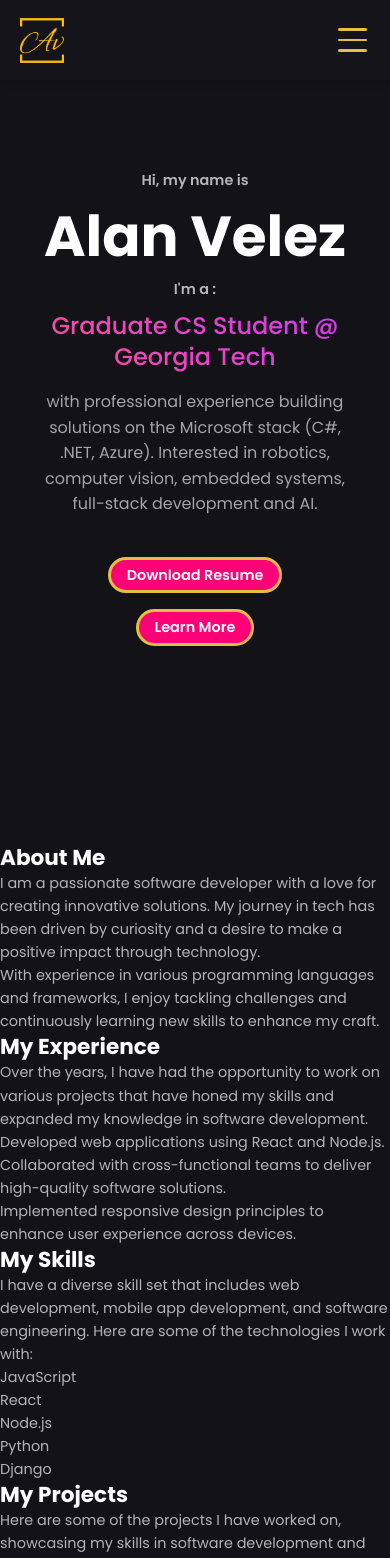
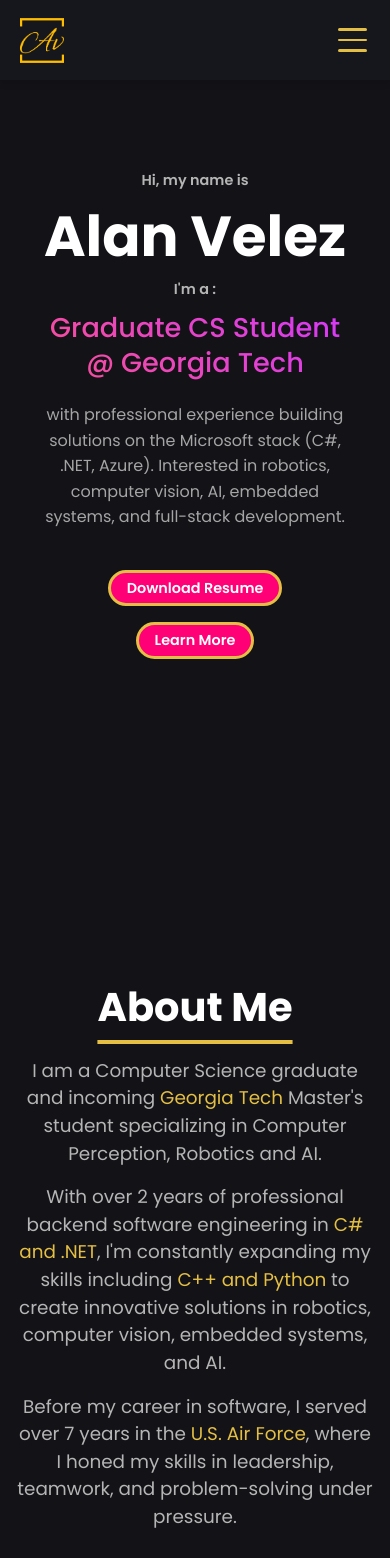
Before and after one commit to AV-3/Website-Portfolio, a React (Create React App) app: page / in a window 390 px wide. Shown: the top 1558 px of the page. Built offline with nearby package versions, Linux system fonts and the light colour scheme.

Commit message:
about page mobile dev complete: added about_description, gold highlights, corrected container height for mobile

```diff
--- a/src/components/about/about.css
+++ b/src/components/about/about.css
@@ -0,0 +1,47 @@
+@import url('../../index.css');
+
+.about {
+    min-height: 100vh;
+    display: flex;
+    padding: 20vh 1rem 0 1rem;
+}
+
+.about__container {
+    text-align: center;
+    max-width: 800px;
+}
+
+.about__title {
+    font-size: 2.5rem;
+    margin-bottom: 1.5rem;
+    color: var(--title-color);
+    text-decoration-line: underline;
+    text-decoration-color: var(--primary-color);
+    text-underline-offset: 19px;
+    margin-top: -2rem;
+}
+
+.about__subtitle {
+    font-size: 1.5rem;
+    font-weight: var(--font-medium);
+    margin-bottom: 1rem;
+    color: var(--primary-color);
+}
+
+.about__description {
+    font-size: 1.15rem;
+    line-height: 1.5;
+    color: var(--text-color);
+    margin-bottom: 1rem;
+}
+
+.highlight-gold {
+    color: var(--primary-color);
+}
+
+.highlight-green {
+    color: var(--secondary-color);
+}
+@media (min-width: 768px) {
+
+}
--- a/src/components/about/about.jsx
+++ b/src/components/about/about.jsx
@@ -7,10 +7,15 @@ const About = () => {
       <div className="about__container">
         <h2 className="about__title">About Me</h2>
         <p className="about__description">
-          I am a passionate software developer with a love for creating innovative solutions. My journey in tech has been driven by curiosity and a desire to make a positive impact through technology.
+          I am a Computer Science graduate and incoming <span className="highlight-gold">Georgia Tech</span> Master's student specializing in Computer Perception, Robotics and AI.
         </p>
         <p className="about__description">
-          With experience in various programming languages and frameworks, I enjoy tackling challenges and continuously learning new skills to enhance my craft.
+          With over 2 years of professional backend software engineering in <span className="highlight-gold">C# and .NET</span>, I'm constantly expanding my skills
+          including <span className="highlight-gold">C++ and Python</span> to create innovative solutions in robotics, computer vision, embedded systems, and AI.
+        </p>
+        <p className="about__description">
+          Before my career in software, I served over 7 years in the <span className="highlight-gold">U.S. Air Force</span>,
+          where I honed my skills in leadership, teamwork, and problem-solving under pressure.
         </p>
       </div>
     </section>
--- a/src/components/hero/hero.css
+++ b/src/components/hero/hero.css
@@ -26,26 +26,18 @@
 }
 
 .hero__subtitle {
-  font-size: 1.5rem;
+  font-size: 1.7rem;
   font-weight: var(--font-medium);
   margin-bottom: 1rem;
-  color: var(--link-hover-color);
+  color: var(--primary-color);
 }
 
-/* 1. A base class for any text that will have a gradient */
 .text-gradient {
-  /* The magic starts here: Make the background the gradient */
   background-clip: text;
-  -webkit-background-clip: text; /* For Safari and other WebKit browsers */
-
-  /* Make the actual text color transparent to show the background gradient */
+  -webkit-background-clip: text;
   color: transparent;
-
-  /* Fallback color for browsers that don't support background-clip */
-  --color: var(--link-hover-color);
 }
 
-/* 2. A specific class for each of your subtitles */
 .engineer-text {
   background-image: linear-gradient(45deg, #43e97b, #38f9d7);
 }
@@ -58,11 +50,8 @@
   background-image: linear-gradient(45deg, #50d1f8, #6d7dd8);
 }
 
-/* Container to hold the rotating subtitle */
 .hero__subtitle-container {
-  /* Give it a fixed height to prevent content jiggle during animation.
-     Adjust this height based on the font size of your subtitle. */
-  min-height: 5rem;
+  min-height: 5.5rem;
   display: flex;
   justify-content: center;
   align-items: center;
@@ -73,6 +62,7 @@
   margin-bottom: 2.5rem;
   color: var(--text-color);
   opacity: 0.9;
+  margin-top: 0.3rem;
 }
 
 .hero__buttons {
@@ -88,29 +78,27 @@
   border-radius: 50px;
   font-weight: var(--font-semibold);
   color: var(--bg-color);
-  background-color: var(--link-hover-color);
+  background-color: var(--primary-color);
   text-align: center;
   transition: all 0.3s ease-in-out;
-  border-color: var(--link-hover-color);
+  border-color: var(--primary-color);
   border-style: solid;
 }
 
 .btn-outline {
   background-color: transparent;
-  border-color: var(--link-hover-color);
-  color: var(--link-hover-color);
+  border-color: var(--primary-color);
+  color: var(--primary-color);
 }
 
-/* Hover effect for the filled button */
 .btn:hover {
-  transform: translateY(-3px); /* Add a subtle lift effect */
+  transform: translateY(-3px);
   box-shadow: 0 4px 12px rgba(0, 0, 0, 0.2);
 }
 
-/* Hover effect for the outlined button */
 .btn-outline:hover {
-  background-color: var(--primary-color); /* On hover, fill it in */
-  color: var(--button-text-color);       /* Make the text white again */
+  background-color: var(--primary-color);
+  color: var(--button-text-color);
   transform: translateY(-3px);
   box-shadow: 0 4px 12px rgba(0, 0, 0, 0.2);
 }
--- a/src/components/hero/hero.jsx
+++ b/src/components/hero/hero.jsx
@@ -45,9 +45,9 @@ const Hero = () => {
               key={subtitles[currentIndex]}
 
               // 2. Animation properties
-              initial={{ opacity: 0, y: 20 }}
+              initial={{ opacity: 0, y: -20 }}
               animate={{ opacity: 1, y: 0 }}
-              exit={{ opacity: 0, y: -20 }}
+              exit={{ opacity: 0, y: 20 }}
               transition={{ duration: 0.5, ease: "easeInOut" }}
 
               className={`hero__subtitle text-gradient ${gradientClasses[currentIndex]}`}
@@ -59,7 +59,7 @@ const Hero = () => {
 
         <p className="hero__description">
           with professional experience
-          building solutions on the Microsoft stack (C#, .NET, Azure). Interested in robotics, computer vision, embedded systems, full-stack development and AI.
+          building solutions on the Microsoft stack (C#, .NET, Azure). Interested in robotics, computer vision, AI, embedded systems, and full-stack development.
         </p>
         <div className="hero__buttons">
           <a
--- a/src/components/navbar/navbar.css
+++ b/src/components/navbar/navbar.css
@@ -12,7 +12,7 @@
 }
 
 .navbar::after{
-    background-color: var(--link-hover-color);
+    background-color: var(--primary-color);
 }
 
 .navbar__container {
@@ -40,7 +40,7 @@
 }
 
 .navbar__link:hover {
-  color: var(--link-hover-color);
+  color: var(--primary-color);
 }
 
 .navbar__logo {
@@ -69,7 +69,7 @@
 .hamburger__bar {
   width: 1.8rem;
   height: 0.16rem;
-  background: var(--link-hover-color);
+  background: var(--primary-color);
   border-radius: 10px;
   transition: all 0.3s ease-in-out;
   position: relative;
--- a/src/index.css
+++ b/src/index.css
@@ -5,13 +5,14 @@
 :root {
   /* =======Color Variables====== (HSL)*/
   --bg-color: hsl(240, 13%, 8%);
-  --nav-color: hsl(240, 13%, 9%);
+  --nav-color: hsl(240, 13%, 10%);
   --title-color: hsl(0, 0%, 100%);
   --text-color: hsl(0, 0%, 71%);
   --body-color: hsl(256, 30%, 17%);
   --container-color: hsl(256, 34%, 37%);
   --link-color: hsl(200, 100%, 50%);
-  --link-hover-color: hsl(46, 75%, 58%);
+  --primary-color: hsl(46, 75%, 58%);
+  --secondary-color: hsl(143, 54%, 49%);
   --button-bg-color: hsl(332, 100%, 50%);
   --button-hover-bg-color: hsl(200, 100%, 60%);
   --button-text-color: hsl(0, 0%, 100%);
@@ -50,7 +51,7 @@
 html {
   scroll-behavior: smooth;
   scrollbar-width: thin;
-  scrollbar-color: var(--link-hover-color) var(--bg-color); /* thumb color, track color */
+  scrollbar-color: var(--primary-color) var(--bg-color); /* thumb color, track color */
 }
 
 body, button, input, textarea{
```
